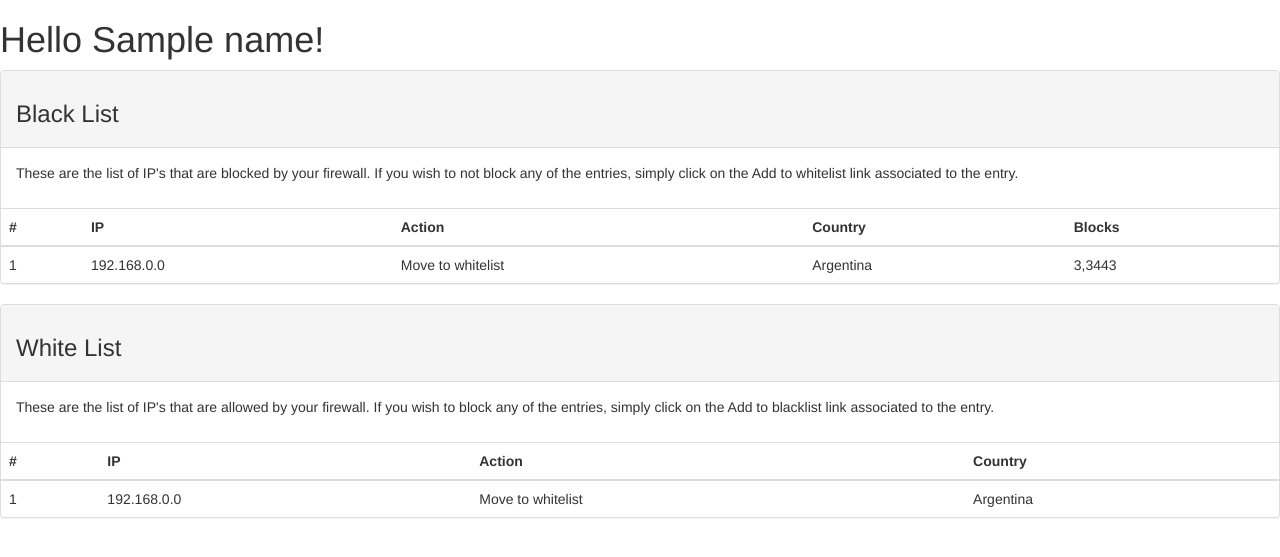
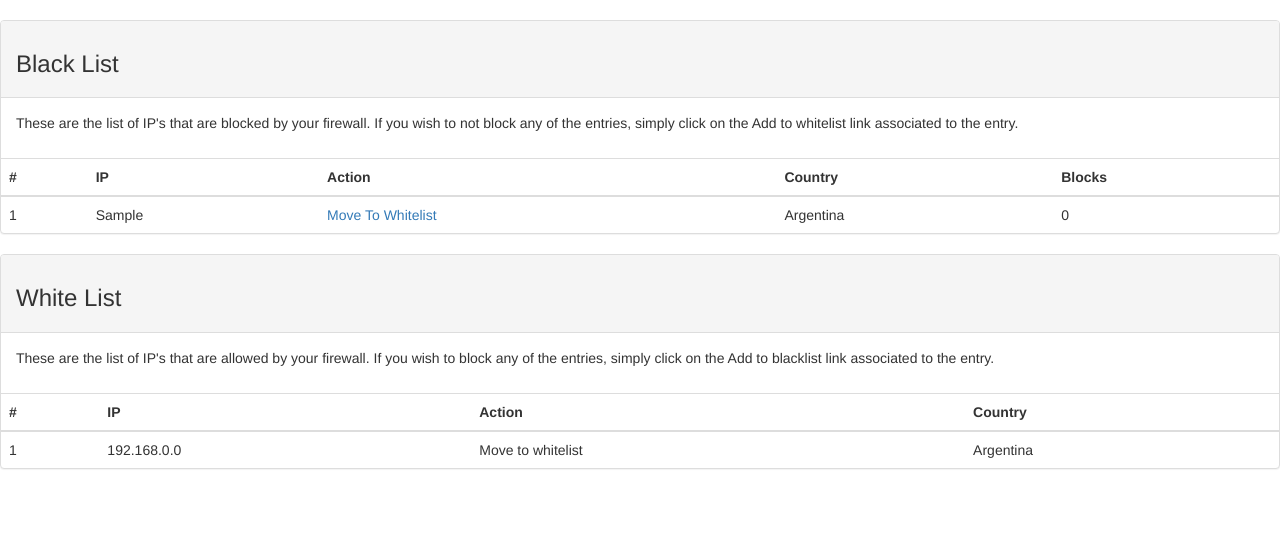
Before and after one commit to microto/IronHackathon, a Flask app: template templates/ui.html in a window 1280 px wide. Shown: the part 52-609 px from the top of the page. Run offline with Flask 2, Linux system fonts and the light colour scheme; the template is opened without the code that fills it: most values are stand-ins (such as "Sample title", 1, 10 or a date in 2020); some libraries are stand-ins or nearby versions.

Commit message:
new ui changes

```diff
--- a/templates/ui.html
+++ b/templates/ui.html
@@ -16,6 +16,7 @@
     <script src="//code.jquery.com/jquery.js"></script>
     <!-- Include all compiled plugins (below), or include individual files as needed -->
     <script src="static/bootstrap/js/bootstrap.min.js"></script>
+    <script src="static/ui.js"></script>
   </head>
 
 <body>
@@ -68,13 +69,6 @@
 </nav>
 <div id="content">
 
-{% if name %}
-  <h1>Hello {{ name }}!</h1>
-{% else %}
-  <h1>Hello World!</h1>
-{% endif %}
-
-
 <div class="panel panel-default">
   <!-- Default panel contents -->
   <div class="panel-heading"><h3>Black List</h3></div>
@@ -94,11 +88,13 @@
   	</thead>
   	<tbody>
   		<tr>
-  			<td>1</td>
-  			<td>192.168.0.0</td>
-  			<td>Move to whitelist</td>
+     	{% for item in blacklist %}
+			<td>{{ loop.index }}</td>
+  			<td>{{ item['ip'] }}</td>
+  			<td><a class="movetowhitelist" href="">Move To Whitelist</a></td>
   			<td>Argentina</td>
-  			<td>3,3443</td>
+        	<td>0</td>
+    	{% endfor %}
   		<tr>
   	</tbody>
   </table>
@@ -127,7 +123,7 @@
   			<td>192.168.0.0</td>
   			<td>Move to whitelist</td>
   			<td>Argentina</td>
-  		<tr>
+  		</tr>
   	</tbody>
   </table>
 </div>
--- a/ui.py
+++ b/ui.py
@@ -1,11 +1,14 @@
 from flask import Flask
 from flask import render_template
+# from security_groups_manager import IpTablesManager
 app = Flask(__name__)
 
-@app.route('/<name>')
-def hello_world(name=None):
+@app.route('/')
+def hello_world():
+	# post request to server to get ip blacklist
     # return 'Hello World!'
-    return render_template('ui.html', name=name)
+    blacklist = [{'ip' : '8.8.8.8/255.255.255.255'}]
+    return render_template('ui.html', blacklist = blacklist)
 
 if __name__ == '__main__':
     app.run()
```
